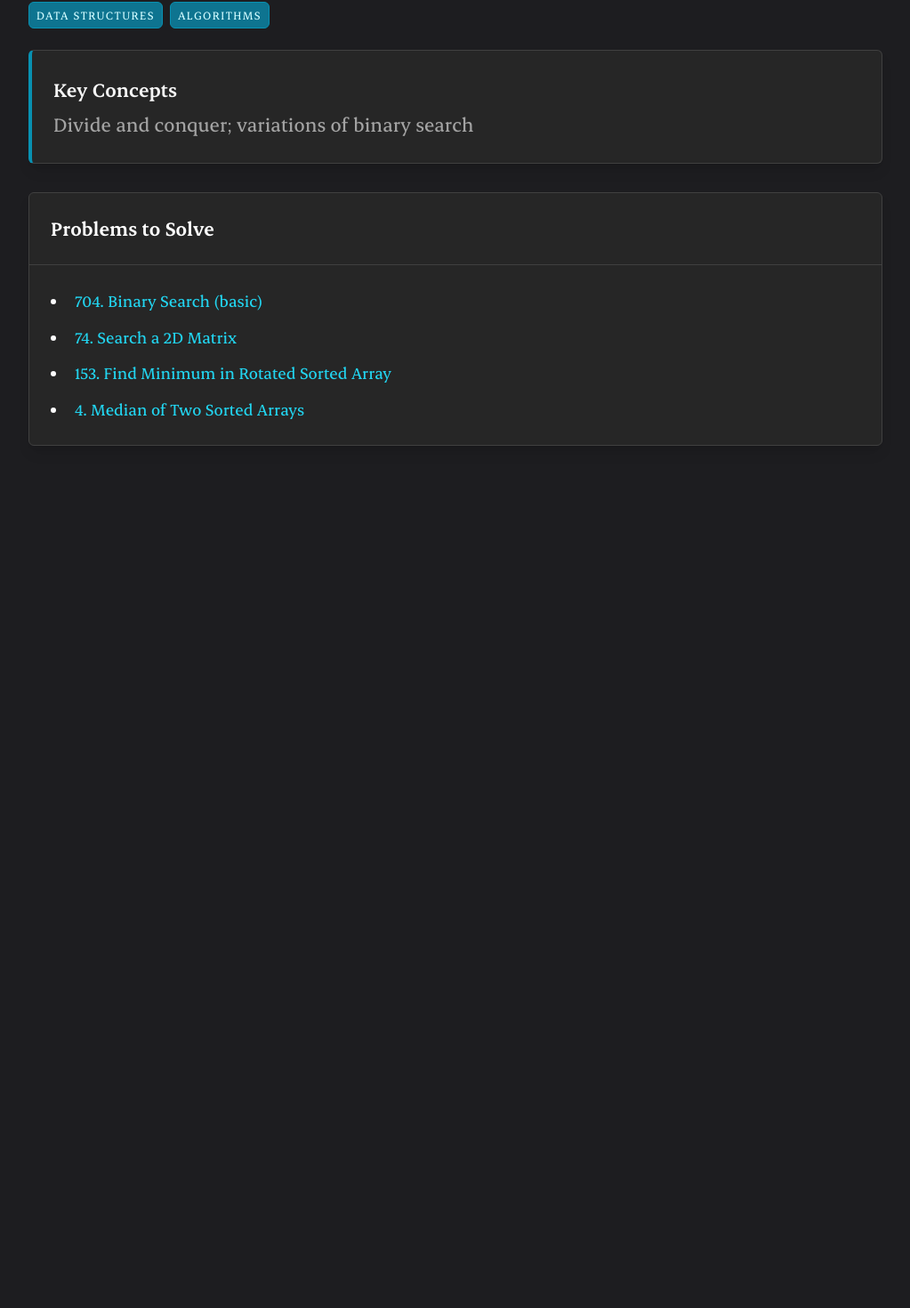
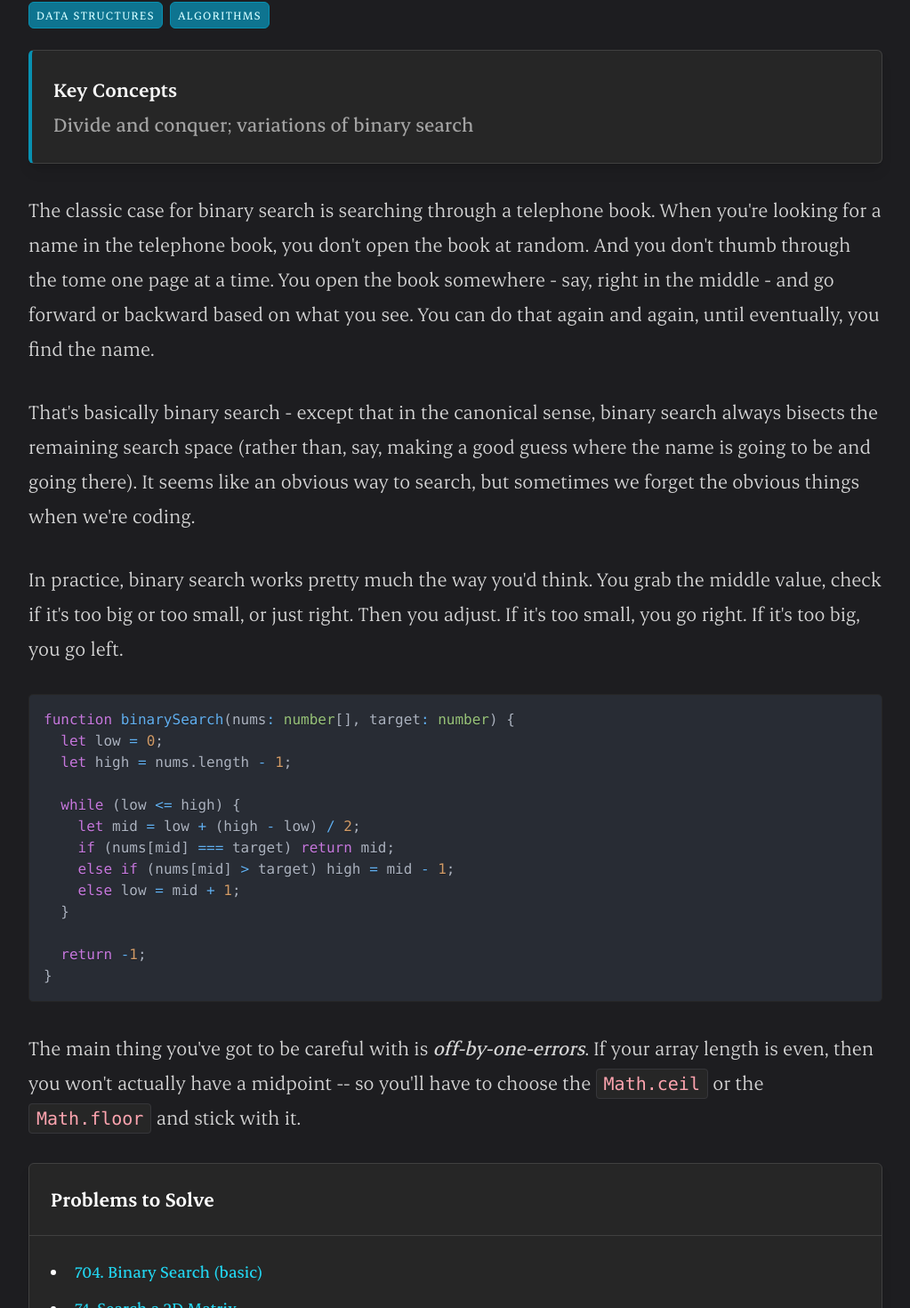
Before and after one commit to pnewsam/paultnewsam.com, a Next.js app: page /notes/data-structures-and-algorithms/binary-search in a window 1280 px wide. Shown: the part 270-1740 px from the top of the page at 89% size, without its empty margins (128-1151 px from the left). Before the commit the page ends 867 px from the top, so only its background shows below. Built offline with nearby package versions, Linux system fonts and the light colour scheme.

Commit message:
Adding binary search

```diff
--- a/src/app/notes/_components/Callout.tsx
+++ b/src/app/notes/_components/Callout.tsx
@@ -1,14 +1,18 @@
 import { Body } from "@/components/typography/Body";
+import { Info } from "lucide-react";
 import { cn } from "@/lib/utils";
 import Card from "@/components/Card";
+
 export default function Callout({
   title,
   children,
   className,
+  type = "default",
 }: {
   title?: string;
   children: React.ReactNode;
   className?: string;
+  type?: "default" | "info" | "warning";
 }) {
   return (
     <Card
@@ -19,6 +23,7 @@ export default function Callout({
     >
       {title && (
         <Body className="text-neutral-800 dark:text-neutral-100 font-semibold mb-0">
+          {type === "info" && <Info className="inline-block mr-4" />}
           {title}
         </Body>
       )}
--- a/src/app/notes/data-structures-and-algorithms/_constants/problems.ts
+++ b/src/app/notes/data-structures-and-algorithms/_constants/problems.ts
@@ -52,7 +52,7 @@ export const problems = [
   {
     title: "704. Binary Search",
     url: "https://leetcode.com/problems/binary-search/",
-    status: "not done",
+    status: "done",
     category: "Binary Search",
   },
   {
--- /dev/null
+++ b/src/app/notes/data-structures-and-algorithms/binary-search/_scripts/binarySearch.ts
@@ -0,0 +1,13 @@
+function binarySearch(nums: number[], target: number) {
+  let low = 0;
+  let high = nums.length - 1;
+
+  while (low <= high) {
+    let mid = Math.floor(low + (high - low) / 2);
+    if (nums[mid] === target) return mid;
+    else if (nums[mid] > target) high = mid - 1;
+    else low = mid + 1;
+  }
+
+  return -1;
+}
--- a/src/app/notes/data-structures-and-algorithms/binary-search/page.tsx
+++ b/src/app/notes/data-structures-and-algorithms/binary-search/page.tsx
@@ -1,7 +1,25 @@
 import Container from "@/components/Container";
 import PageHeader from "@/components/PageHeader";
 import Callout from "../../_components/Callout";
+import { Body } from "@/components/typography/Body";
+import { Code } from "@/components/typography/Code";
+import CodeSnippet from "@/components/CodeSnippet";
 import { Summary } from "../../_components/Summary";
+
+const snippet = `function binarySearch(nums: number[], target: number) {
+  let low = 0;
+  let high = nums.length - 1;
+
+  while (low <= high) {
+    let mid = low + (high - low) / 2;
+    if (nums[mid] === target) return mid;
+    else if (nums[mid] > target) high = mid - 1;
+    else low = mid + 1;
+  }
+
+  return -1;
+}
+`;
 
 export default function Page() {
   return (
@@ -18,6 +36,40 @@ export default function Page() {
             variations of binary search
           </em>
         </Callout>
+
+        <Body>
+          The classic case for binary search is searching through a telephone
+          book. When you&apos;re looking for a name in the telephone book, you
+          don&apos;t open the book at random. And you don&apos;t thumb through
+          the tome one page at a time. You open the book somewhere - say, right
+          in the middle - and go forward or backward based on what you see. You
+          can do that again and again, until eventually, you find the name.
+        </Body>
+
+        <Body>
+          That&apos;s basically binary search - except that in the canonical
+          sense, binary search always bisects the remaining search space (rather
+          than, say, making a good guess where the name is going to be and going
+          there). It seems like an obvious way to search, but sometimes we
+          forget the obvious things when we&apos;re coding.
+        </Body>
+
+        <Body>
+          In practice, binary search works pretty much the way you&apos;d think.
+          You grab the middle value, check if it&apos;s too big or too small, or
+          just right. Then you adjust. If it&apos;s too small, you go right. If
+          it&apos;s too big, you go left.
+        </Body>
+
+        <CodeSnippet className="mb-8" code={snippet} language="typescript" />
+
+        <Body>
+          The main thing you&apos;ve got to be careful with is&nbsp;
+          <em className="font-medium">off-by-one-errors</em>. If your array
+          length is even, then you won&apos;t actually have a midpoint -- so
+          you&apos;ll have to choose the <Code>Math.ceil</Code> or the{" "}
+          <Code>Math.floor</Code> and stick with it.
+        </Body>
 
         <Summary
           title="Problems to Solve"
--- a/src/app/notes/page.tsx
+++ b/src/app/notes/page.tsx
@@ -162,7 +162,7 @@ export default function NotesPage() {
                           {
                             title: "704. Binary Search",
                             url: "https://leetcode.com/problems/binary-search/",
-                            status: "not done",
+                            status: "done",
                           },
                           {
                             title: "74. Search a 2D Matrix",
--- a/src/components/CodeSnippet.tsx
+++ b/src/components/CodeSnippet.tsx
@@ -14,15 +14,14 @@ export default function CodeSnippet({
   className?: string;
 }) {
   return (
+    <div className={cn("", className)}>
       <SyntaxHighlighter
-      className={cn(
-        "block rounded-md border border-neutral-200 dark:border-neutral-800",
-        className
-      )}
+        className="rounded-md border border-neutral-200 dark:border-neutral-800"
         language={language}
         style={oneDark}
       >
         {code}
       </SyntaxHighlighter>
+    </div>
   );
 }
--- /dev/null
+++ b/src/components/typography/Code.tsx
@@ -0,0 +1,20 @@
+import { cn } from "@/lib/utils";
+import React from "react";
+
+export const Code = ({
+  children,
+  className,
+}: {
+  children: React.ReactNode;
+  className?: string;
+  spaced?: boolean;
+}) => (
+  <code
+    className={cn(
+      "text-lg/relaxed md:text-xl/relaxed mb-8 text-rose-600 dark:text-rose-300 bg-neutral-100 dark:bg-neutral-800 px-2 py-1 rounded-sm border",
+      className
+    )}
+  >
+    {children}
+  </code>
+);
```
Lines whose indentation alone changed are shown as unchanged.
